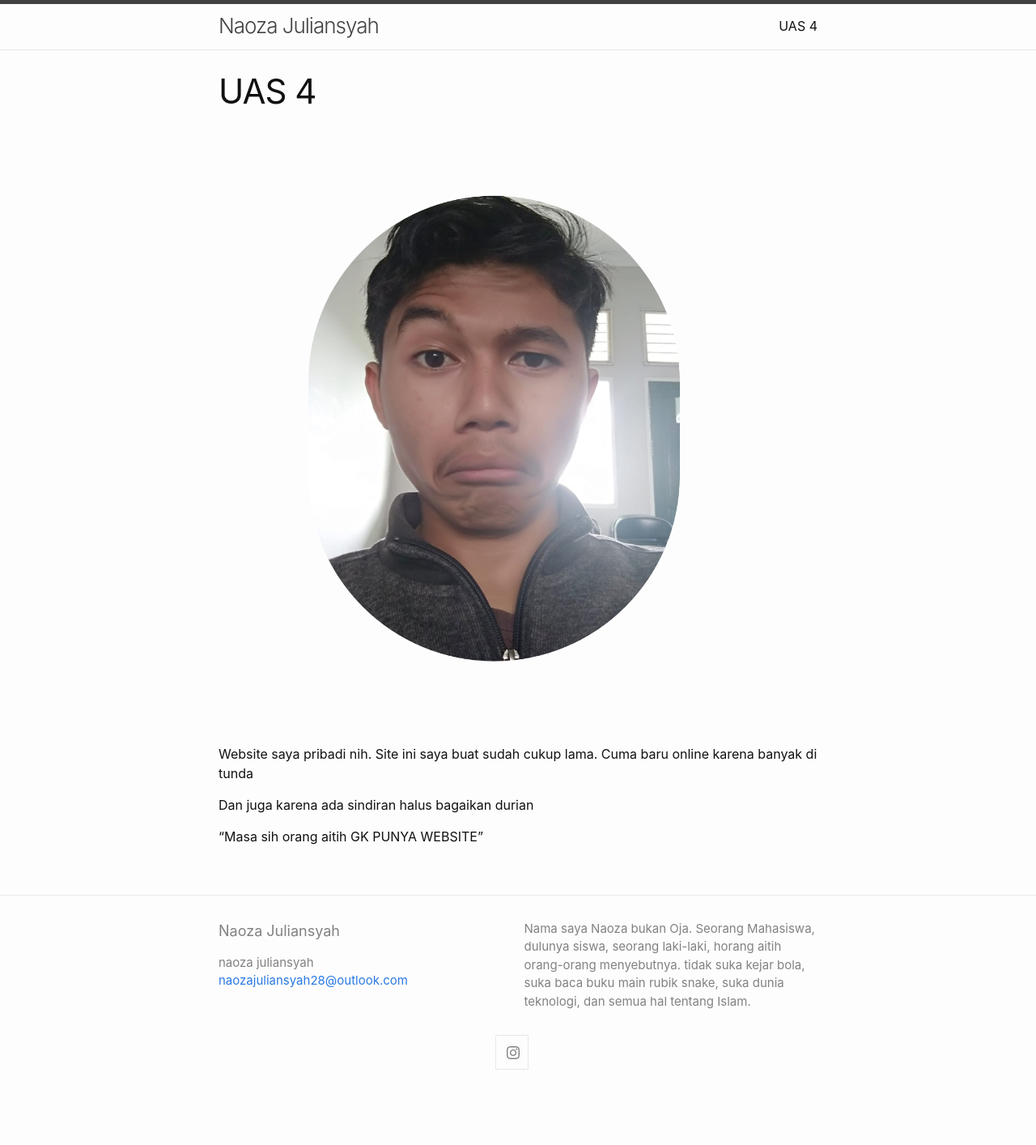
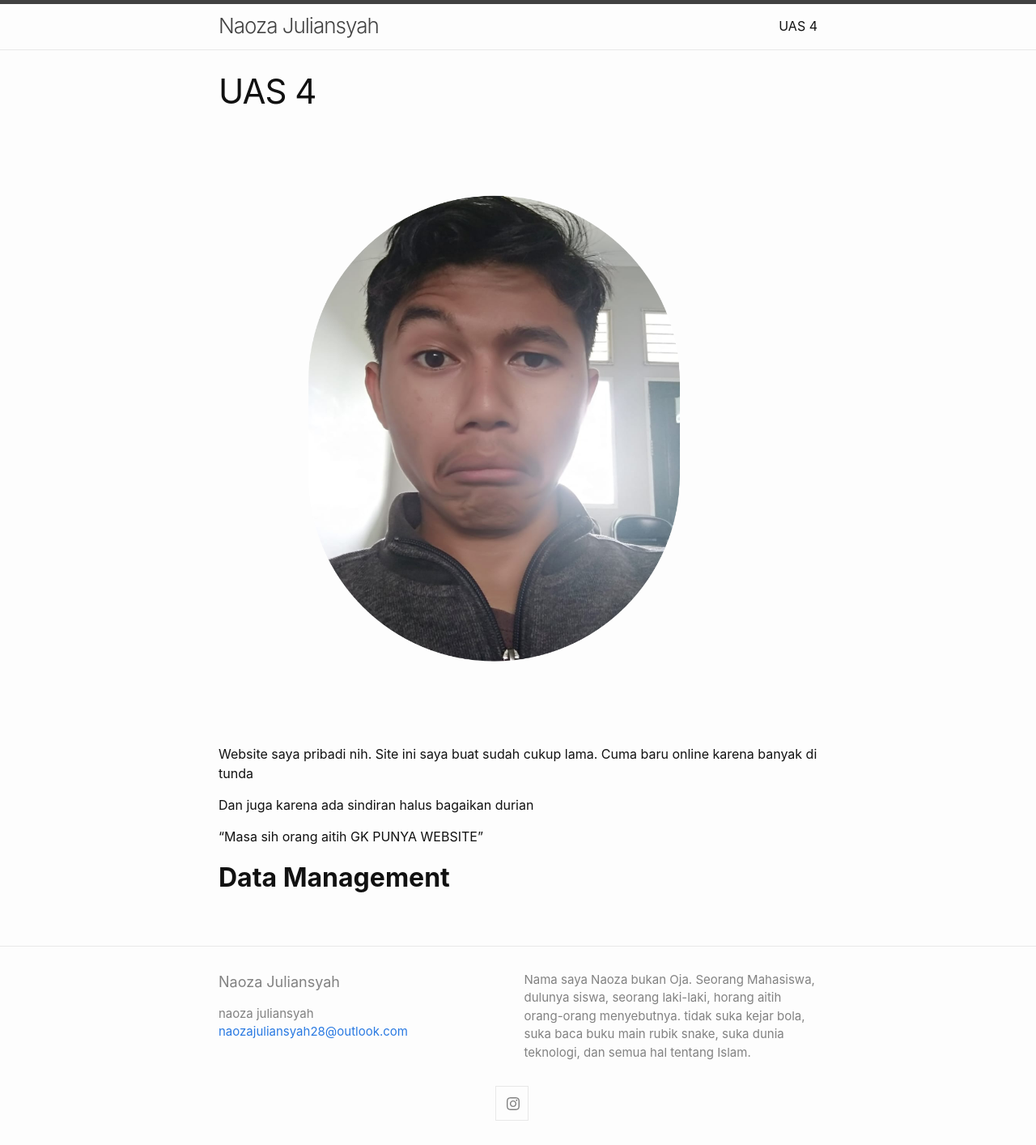
Before and after one commit to juliansyahnaoza/juliansyahnaoza.github.io, a Jekyll site: the page built from UAS.md, in a window 1280 px wide. Shown: the whole page at 81% size. Built offline with Jekyll 4.4.1, drawn with Linux system fonts in a browser that asks for light colours; before the commit the page ends 1351 px from its top, so only the background shows below that.

Commit message:
Update UAS.md

```diff
--- a/UAS.md
+++ b/UAS.md
@@ -13,3 +13,8 @@ Cuma baru online karena banyak di tunda
 Dan juga karena ada sindiran halus bagaikan durian
 
 "Masa sih orang aitih GK PUNYA WEBSITE"
+
+
+## **Data Management**
+
+[](https://juliansyahnaoza.github.io/UAS%204/)
```
